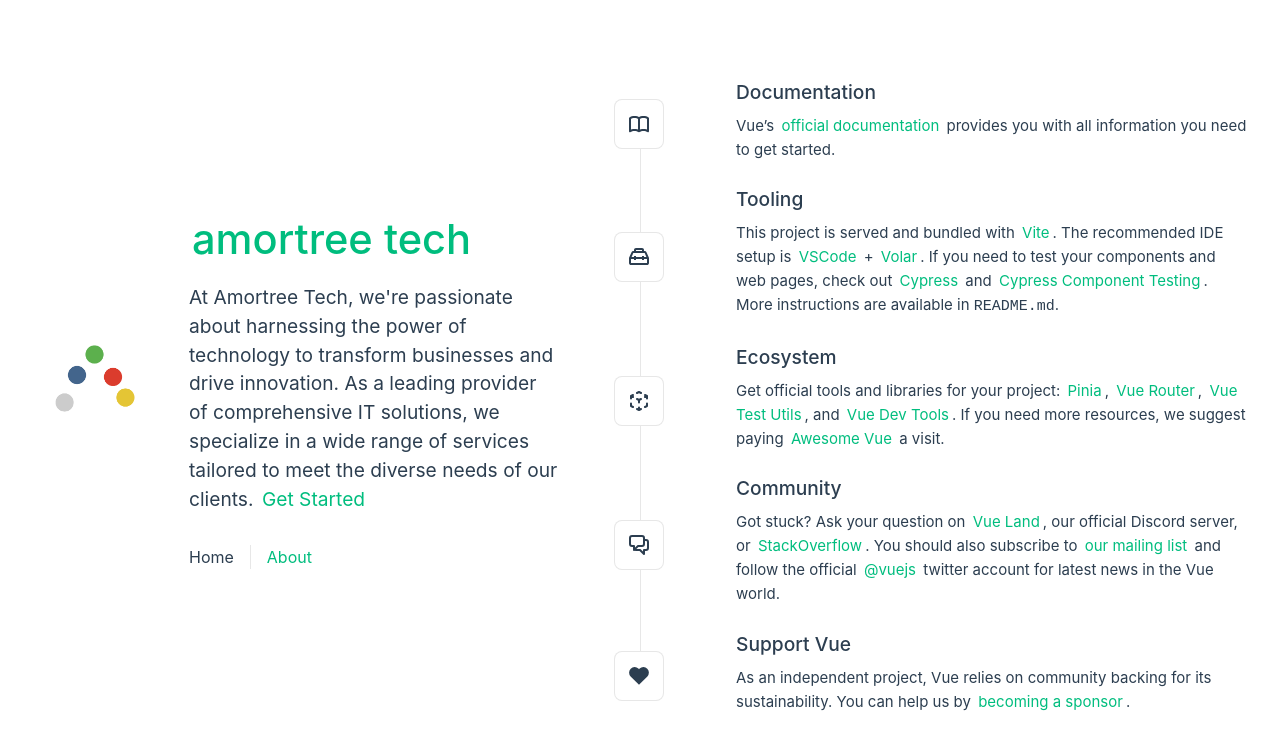
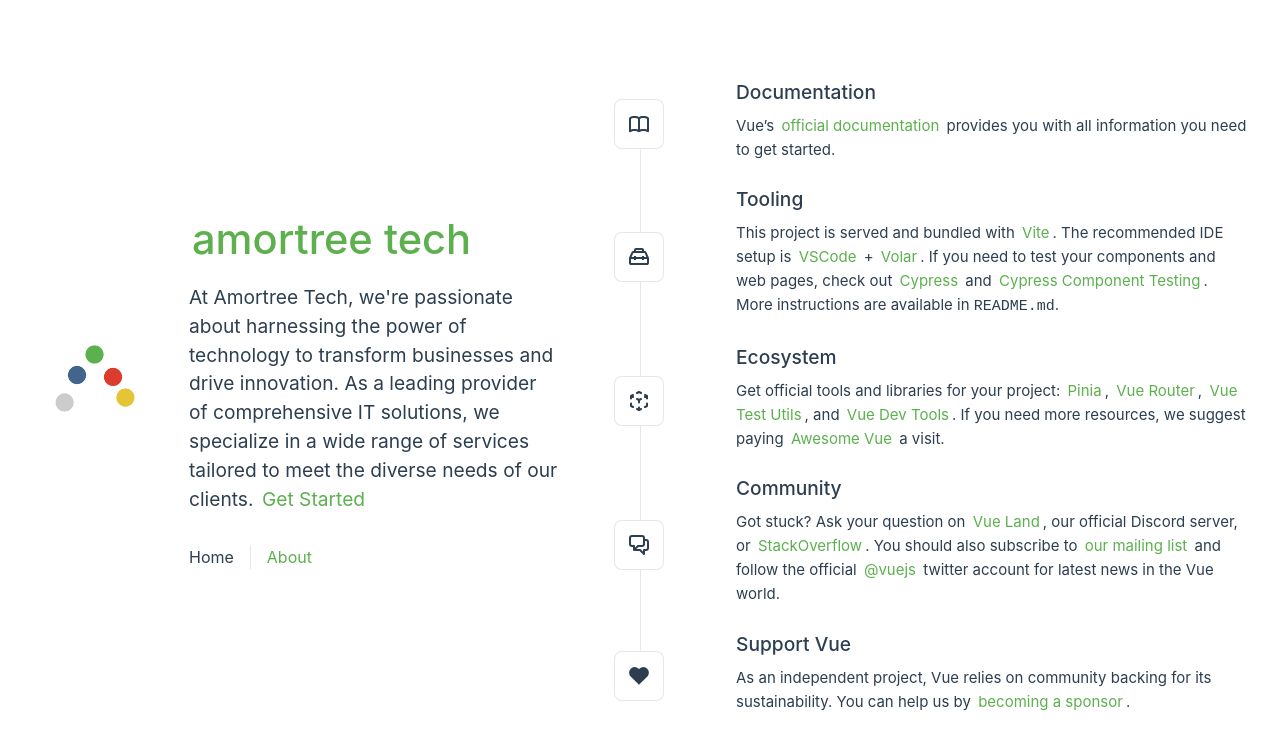
Before and after one commit to att-business-apps/att-landingpage, a Vue app in the folder att-website/: page / in a window 1280 px wide. Shown: the top 750 px of the page. Built offline with nearby package versions, Linux system fonts and the light colour scheme.

Commit message:
Update main.css

```diff
--- a/att-website/src/assets/main.css
+++ b/att-website/src/assets/main.css
@@ -10,7 +10,7 @@
 a,
 .green {
   text-decoration: none;
-  color: hsla(160, 100%, 37%, 1);
+  color: rgb(92 176 78);
   transition: 0.4s;
   padding: 3px;
 }
```
